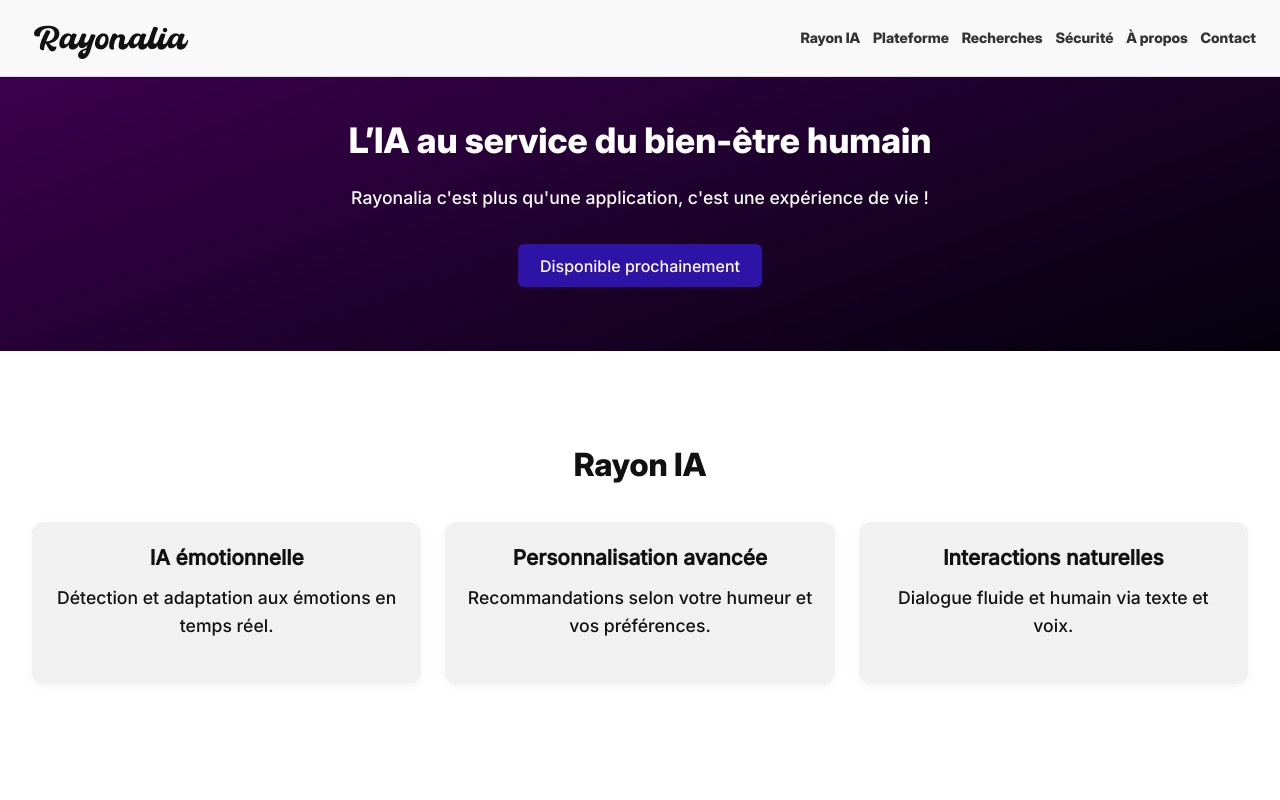
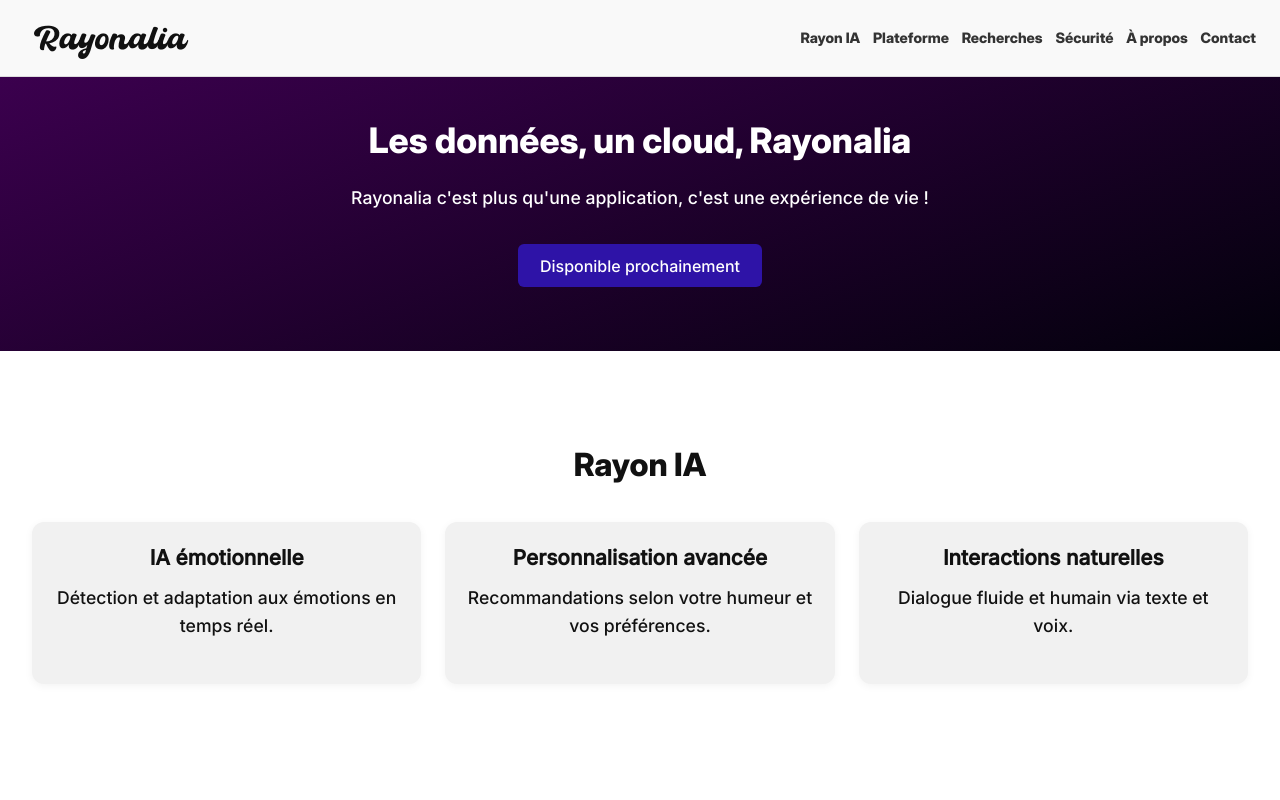
Before and after one commit to Rayonalia/Rayonalia, a plain HTML site: page index.html in a window 1280 px wide. Shown: the top 800 px of the page. Drawn offline with Linux system fonts and the light colour scheme.

Commit message:
Update index.html

```diff
--- a/index.html
+++ b/index.html
@@ -36,7 +36,7 @@
   </header>
 
   <section id="hero" class="hero">
-    <h1>L’IA au service du bien-être humain</h1>
+    <h1>Les données, un cloud, Rayonalia</h1>
     <p>Rayonalia c'est plus qu'une application, c'est une expérience de vie !</p>
     <button>Disponible prochainement</button>
   </section>
```
